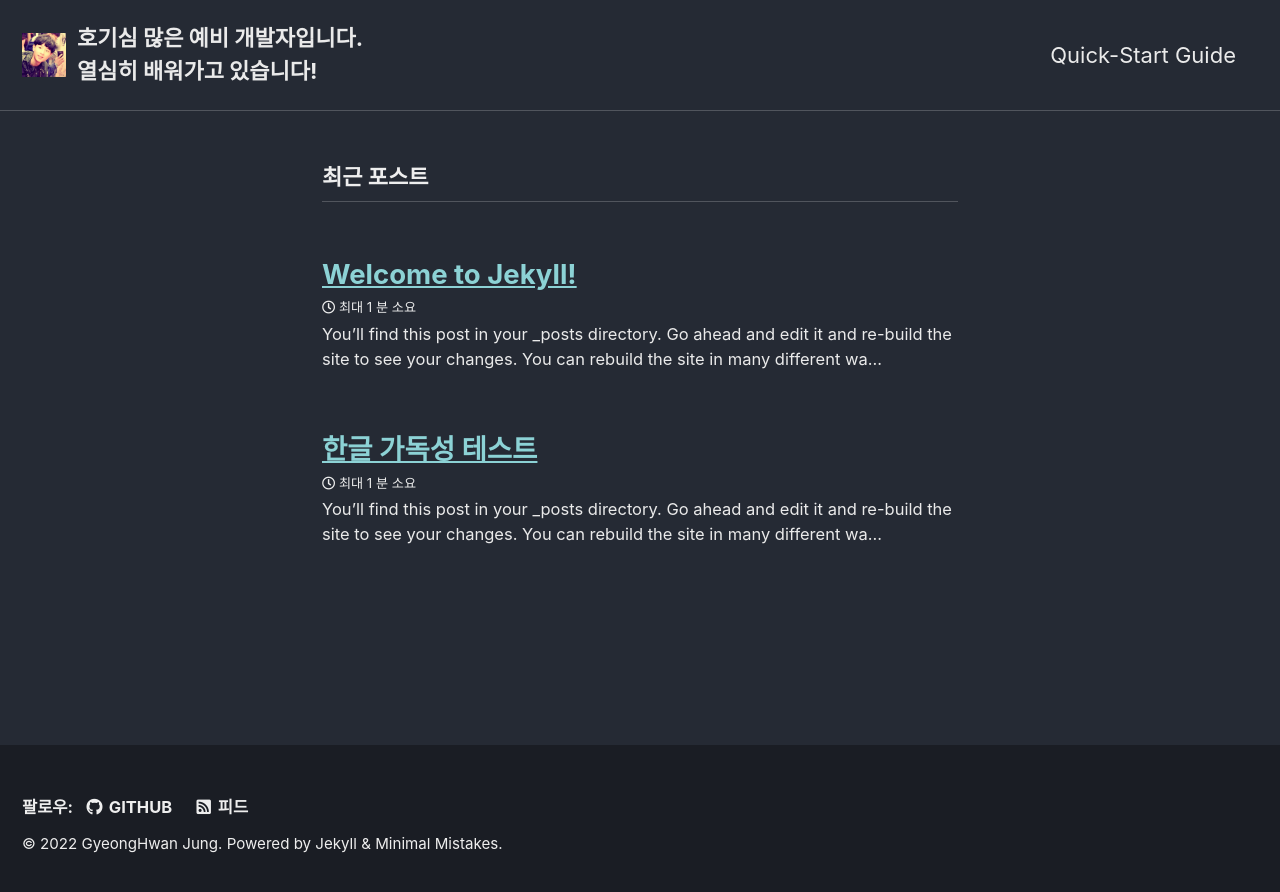
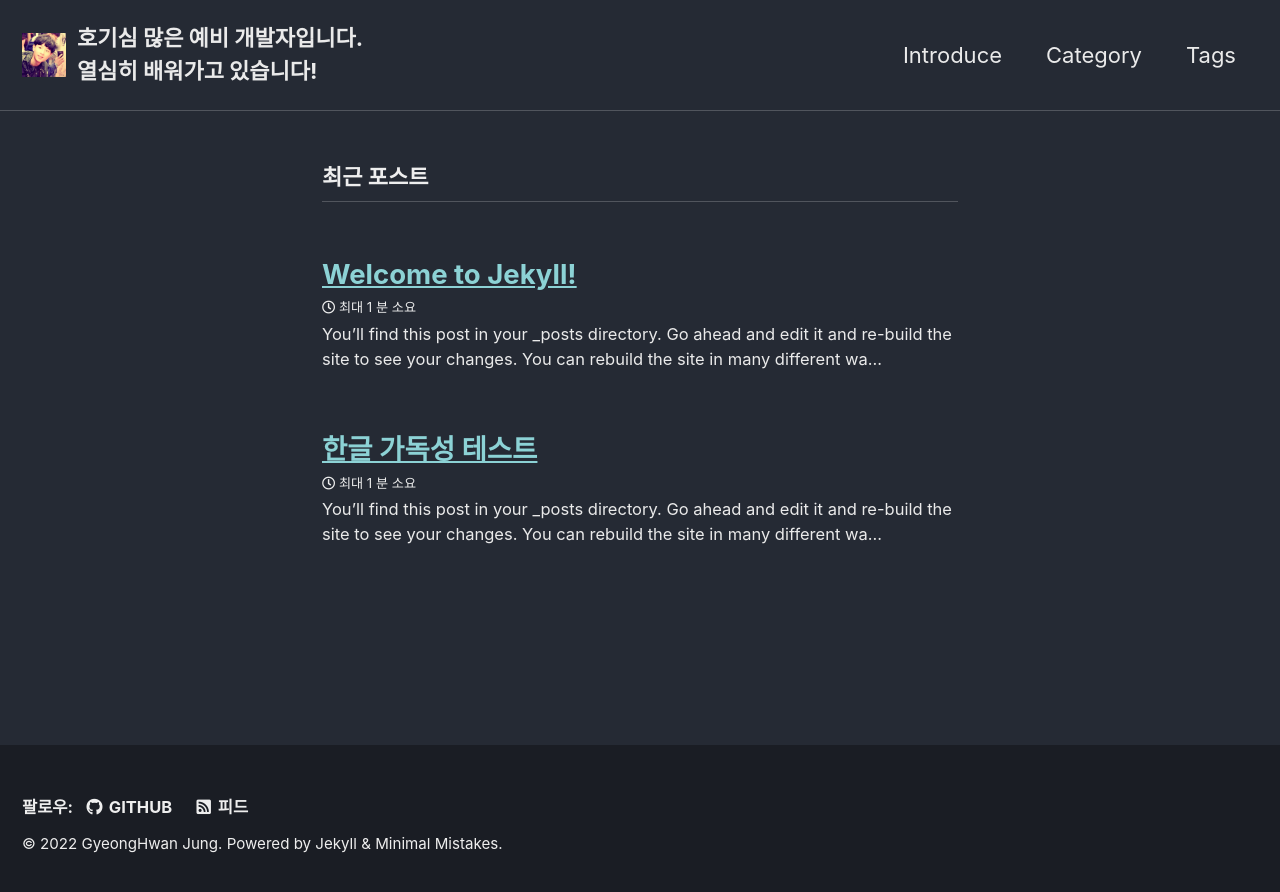
Before and after one commit to GyeongHwanJung/GyeongHwanJung.github.io, a Jekyll site: the page built from index.markdown, in a window 1280 px wide. Shown: the top 892 px of the page. Built offline with Jekyll 4.4.1, drawn with Linux system fonts in a browser that asks for light colours; cached includes are drawn as plain includes; the list of posts is cut into pages by our own code.

Commit message:
Update navigation.yml

```diff
--- a/_data/navigation.yml
+++ b/_data/navigation.yml
@@ -1,7 +1,7 @@
 # main links
 main:
-  - title: "Quick-Start Guide"
-    url: https://mmistakes.github.io/minimal-mistakes/docs/quick-start-guide/
+  # - title: "Quick-Start Guide"
+  #   url: https://mmistakes.github.io/minimal-mistakes/docs/quick-start-guide/
   # - title: "About"
   #   url: https://mmistakes.github.io/minimal-mistakes/about/
   # - title: "Sample Posts"
@@ -10,3 +10,9 @@ main:
   #   url: /collection-archive/
   # - title: "Sitemap"
   #   url: /sitemap/
+  - title: "Introduce"
+    url: /about/
+  - title: "Category"
+    url: "/categories/"
+  - title: "Tags"
+    url: /tags/
```
